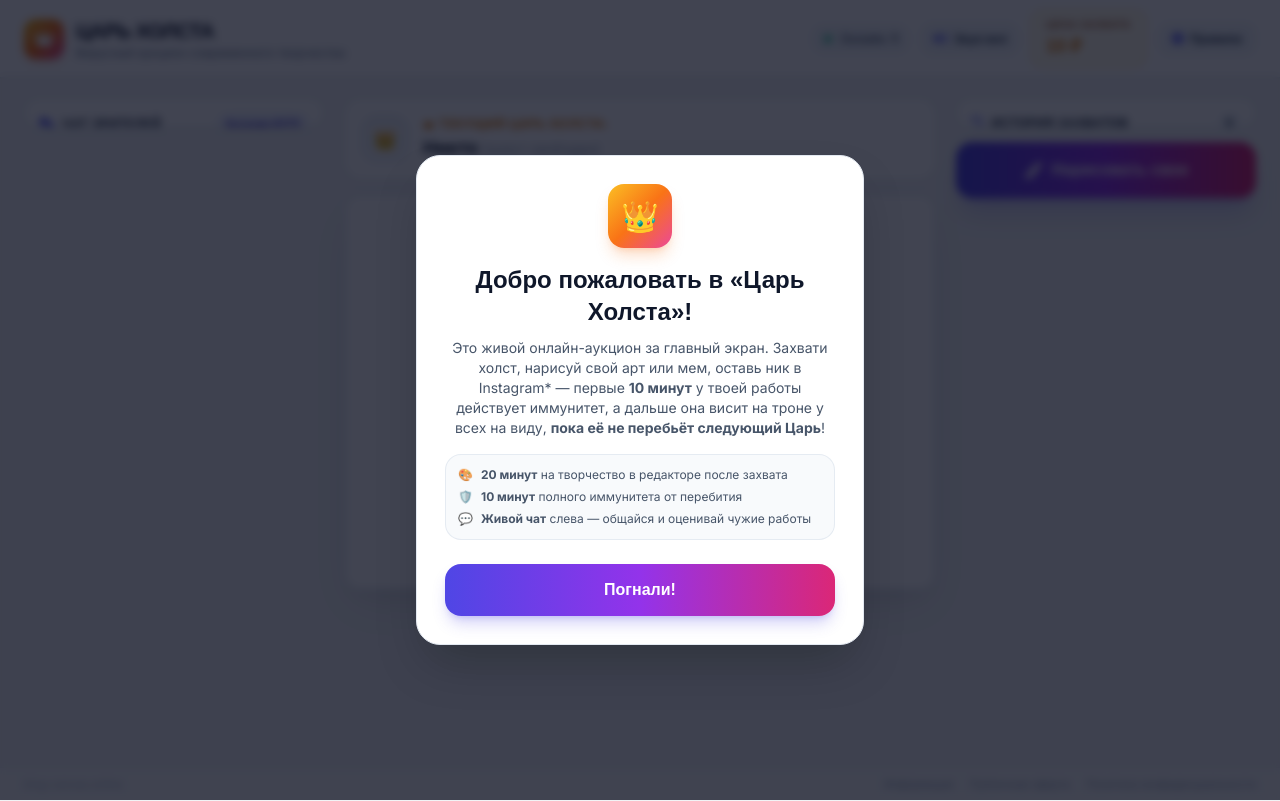
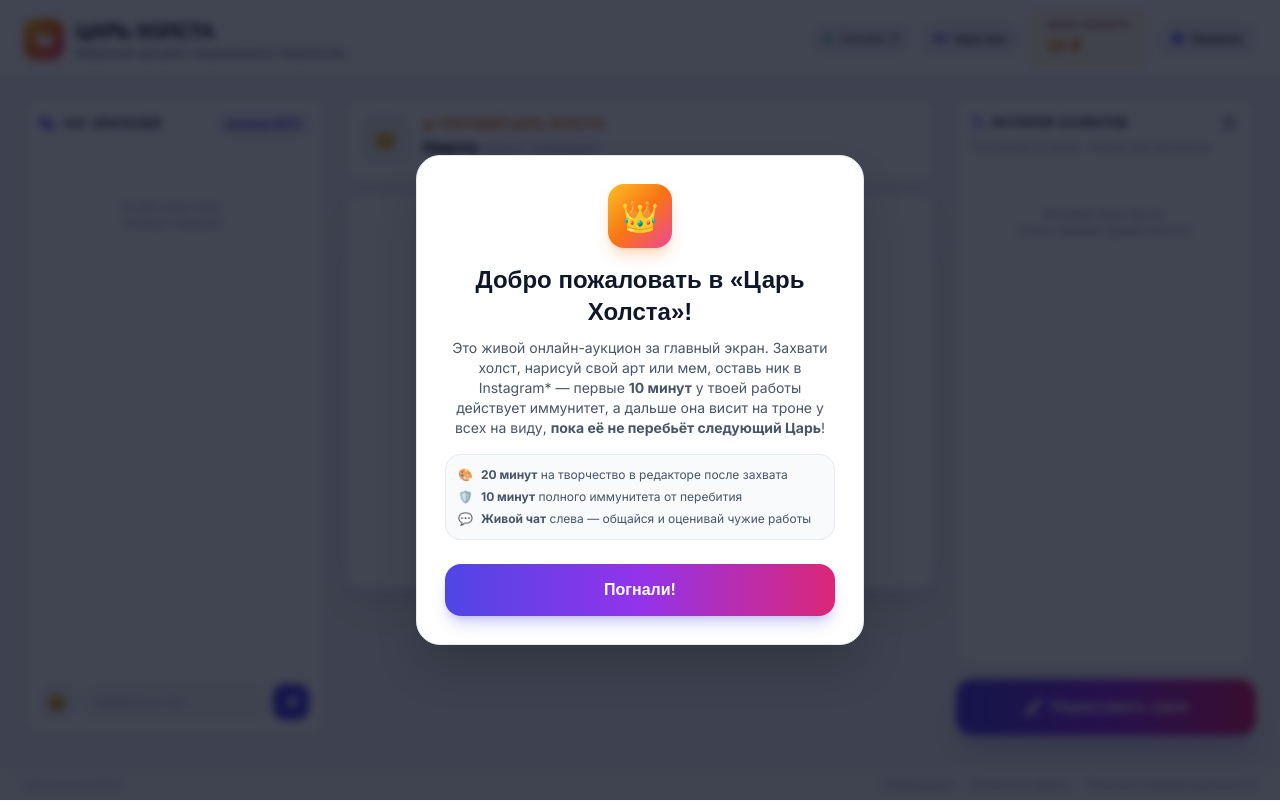
Before and after one commit to chytchyt0/king-mountains, a plain HTML site: page index.html in a window 1280 px wide. Drawn offline with nearby package versions, Linux system fonts and the light colour scheme; no server answers; a web font is replaced by a local one.

Commit message:
Add files via upload

```diff
--- a/app.js
+++ b/app.js
@@ -1504,4 +1504,33 @@
 
     loadChatMessages();
     syncFromDatabase().then(() => checkReturnedPaymentOrder());
+
+// ================= ВЫРАВНИВАНИЕ ВЫСОТЫ КОЛОНОК ПОД ХОЛСТ =================
+    const leftChatCol = document.getElementById('leftChatCol');
+    const centerCanvasCol = document.getElementById('centerCanvasCol');
+    const rightHistoryCol = document.getElementById('rightHistoryCol');
+
+    function syncColumnsHeight() {
+        if (!leftChatCol || !centerCanvasCol || !rightHistoryCol) return;
+        if (window.innerWidth >= 1024) {
+            const centerHeight = centerCanvasCol.offsetHeight;
+            if (centerHeight > 200) {
+                leftChatCol.style.height = `${centerHeight}px`;
+                rightHistoryCol.style.height = `${centerHeight}px`;
+            }
+        } else {
+            leftChatCol.style.height = '';
+            rightHistoryCol.style.height = '';
+        }
+    }
+
+    if (typeof ResizeObserver !== 'undefined' && centerCanvasCol) {
+        const ro = new ResizeObserver(syncColumnsHeight);
+        ro.observe(centerCanvasCol);
+    }
+    window.addEventListener('resize', syncColumnsHeight);
+    setTimeout(syncColumnsHeight, 100);
+    // =========================================================================
+
+
 })();
--- a/index.html
+++ b/index.html
@@ -81,7 +81,7 @@
     <main class="flex-1 max-w-[1840px] w-full mx-auto px-3 sm:px-6 py-5 flex flex-col lg:flex-row gap-5 items-stretch justify-between">
 
         <!-- ЛЕВАЯ КОЛОНКА: ЖИВОЙ ЧАТ АНОНИМОВ (доходит ровно до нижнего края холста) -->
-<aside id="leftChatCol" class="order-2 lg:order-1 w-full lg:w-[280px] xl:w-[300px] shrink-0 flex flex-col lg:h-0 lg:min-h-full">
+<aside id="leftChatCol" class="order-2 lg:order-1 w-full lg:w-[280px] xl:w-[300px] shrink-0 flex flex-col">
     <div class="bg-white border border-slate-200/80 rounded-2xl p-3.5 flex flex-col shadow-sm h-[420px] lg:h-full lg:overflow-hidden">
                 <div class="flex items-center justify-between pb-2.5 border-b border-slate-100 shrink-0">
                     <h3 class="font-display font-bold text-xs uppercase tracking-wider text-slate-800 flex items-center gap-2">
@@ -374,7 +374,7 @@
         </section>
 
         <!-- ПРАВАЯ КОЛОНКА: ИСТОРИЯ ЗАХВАТОВ + КНОПКА ЗАПУСКА РИСОВАНИЯ -->
-<aside id="rightHistoryCol" class="order-3 w-full lg:w-[280px] xl:w-[300px] shrink-0 flex flex-col gap-3.5 lg:h-0 lg:min-h-full">
+<aside id="rightHistoryCol" class="order-3 w-full lg:w-[280px] xl:w-[300px] shrink-0 flex flex-col gap-3.5">
     <div class="bg-white border border-slate-200/80 rounded-2xl p-3.5 flex flex-col shadow-sm h-[380px] lg:flex-1 lg:min-h-0 lg:overflow-hidden">
                 <div class="flex items-center justify-between mb-1.5 shrink-0">
                     <h3 class="font-display font-bold text-xs uppercase tracking-wider text-slate-800 flex items-center gap-2">
```
